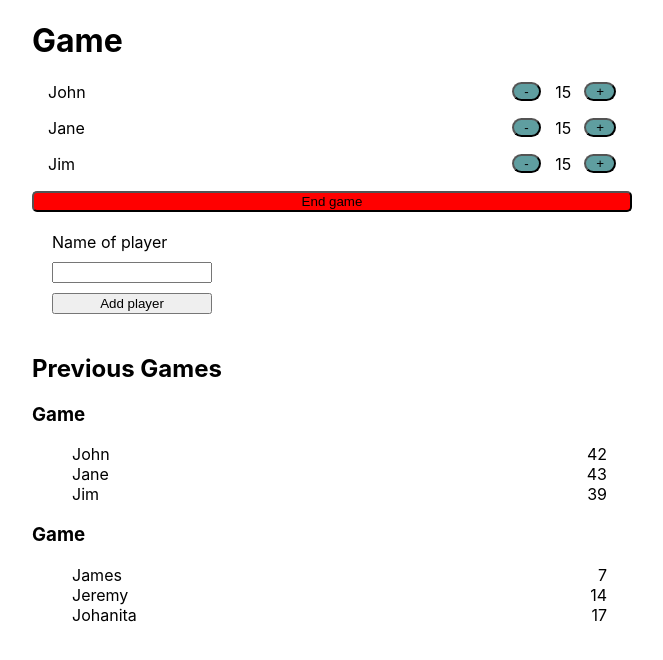
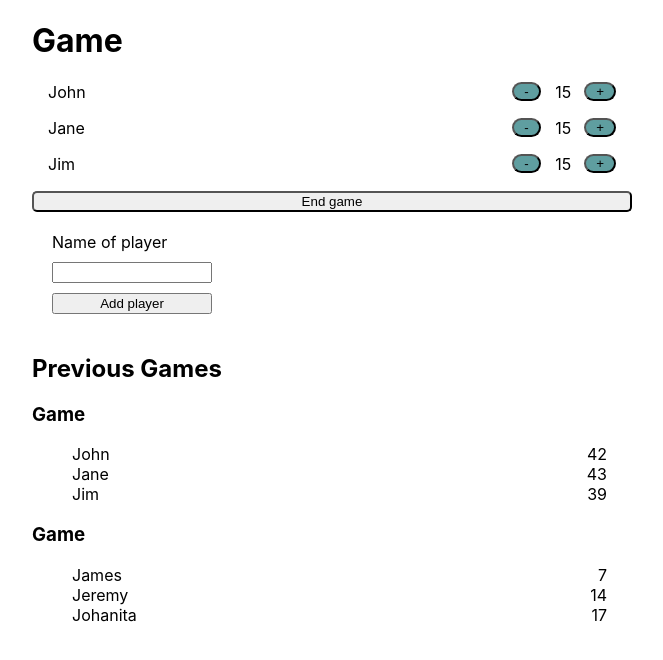
Before and after one commit to alicie232/scorekeeper, a React (Create React App) app: page / in a window 1280 px wide. Shown: the top 660 px of the page, without its empty margins (308-971 px from the left). Built offline with nearby package versions, Linux system fonts and the light colour scheme.

Commit message:
adjust button component

```diff
--- a/src/components/Button/Button.js
+++ b/src/components/Button/Button.js
@@ -2,7 +2,7 @@ import styled from "styled-components";
 
 export default styled.button`
   background-color: ${(props) =>
-    props.background === "red" ? "red" : "independence"};
+    props.background === "lightseagreen" ? "lightseagreen" : "independence"};
   border-radius: 5px;
   width: 100%;
 `;
```
Also changed, not shown: 1 other file (tests, documents, lock files or other folders).
